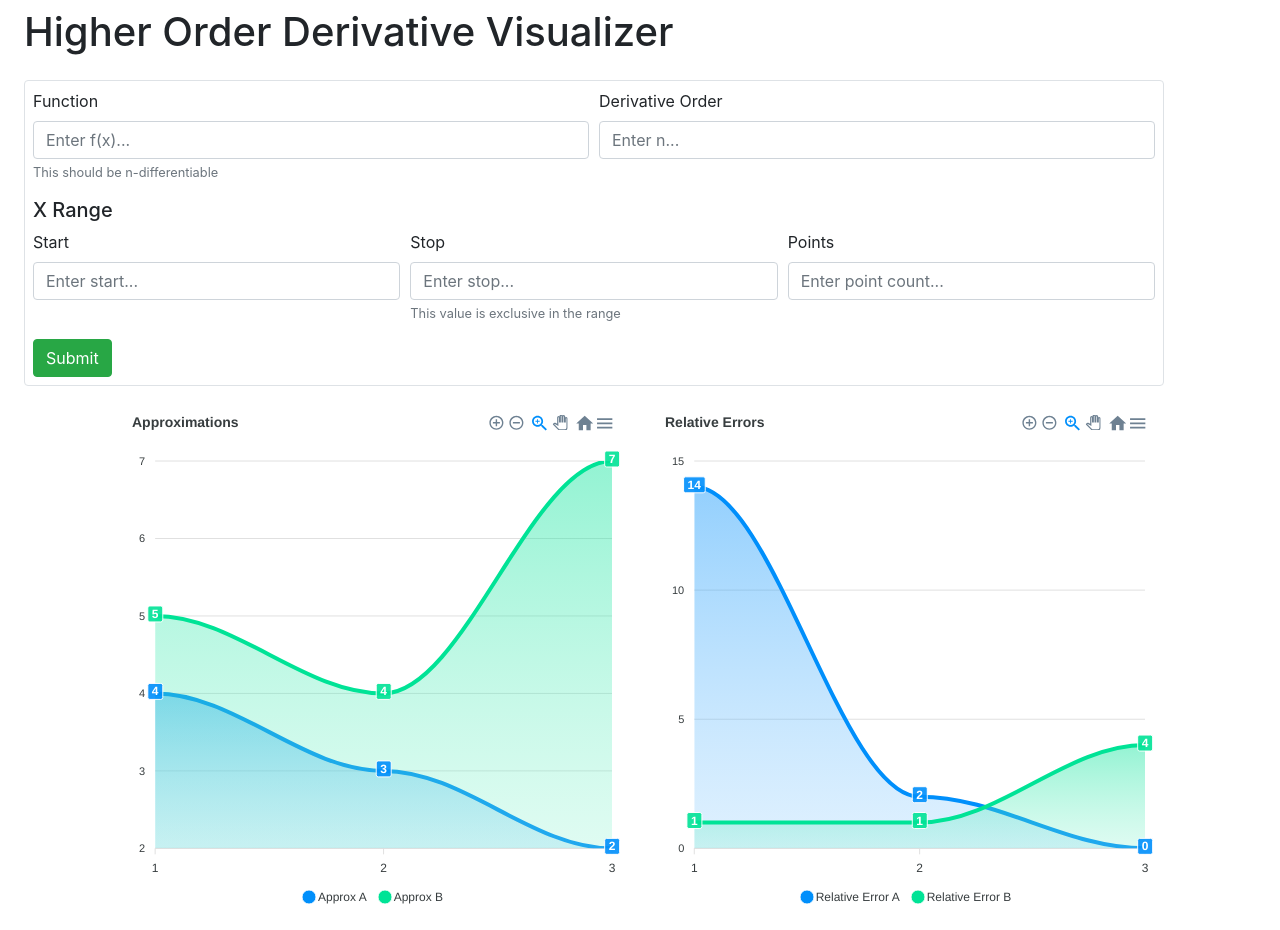
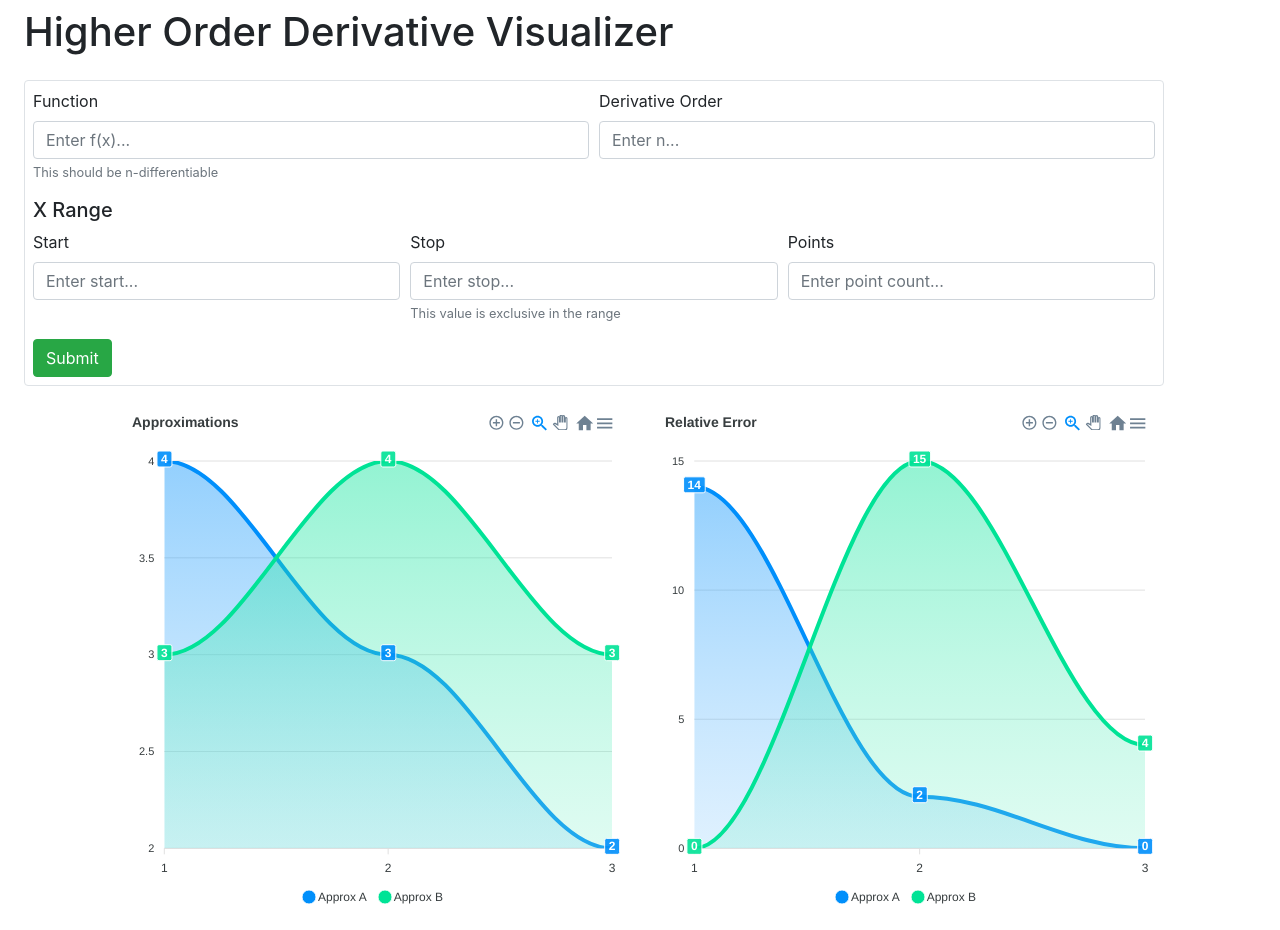
Before and after one commit to SpencerMcMurray/Derivative-Visualizer, a Next.js app: page / in a window 1280 px wide. Built offline with nearby package versions, Linux system fonts and the light colour scheme.

Commit message:
data format rewrite to make selection easier

```diff
--- a/components/Graph.tsx
+++ b/components/Graph.tsx
@@ -18,14 +18,10 @@ const Graph: FunctionComponent<GraphProps> = ({ x, lines, ...props }) => {
     title: { text: props.title },
     xaxis: { x },
   };
-  const series = lines.map((line, idx) => ({
-    name: line.name,
-    data: line.yPoints,
-  }));
   return (
     <Chart
       options={options}
-      series={series}
+      series={lines}
       type="area"
       width={props.width || 500}
       height={props.height || 500}
--- a/components/GraphBox.tsx
+++ b/components/GraphBox.tsx
@@ -1,11 +1,31 @@
 import React, { FunctionComponent } from "react";
+import Graph from "./Graph";
+import { Approximation } from "../public/static/helpers/interfaces";
 
-const GraphBox: FunctionComponent<{}> = ({ children }) => {
+interface GraphBoxPorps {
+  x: number[];
+  lines: Approximation[];
+}
+
+const GraphBox: FunctionComponent<GraphBoxPorps> = ({ x, lines }) => {
   return (
     <div className="d-flex justify-content-center flex-wrap">
-      {React.Children.map(children, (child) => (
-        <div className="col-xl-5">{child}</div>
-      ))}
+      <div className="col-xl-5">
+        <Graph
+          id="approx"
+          title="Approximations"
+          x={x}
+          lines={lines.map((line) => ({ name: line.name, data: line.y }))}
+        />
+      </div>
+      <div className="col-xl-5">
+        <Graph
+          id="errs"
+          title="Relative Error"
+          x={x}
+          lines={lines.map((line) => ({ name: line.name, data: line.error }))}
+        />
+      </div>
     </div>
   );
 };
--- a/pages/index.tsx
+++ b/pages/index.tsx
@@ -1,30 +1,31 @@
 import React from "react";
 import { NextPage } from "next";
-import { Line } from "../public/static/helpers/interfaces";
+import { Approximation } from "../public/static/helpers/interfaces";
 import Graph from "../components/Graph";
 import GraphBox from "../components/GraphBox";
 import Title from "../components/Title";
 import InputBox from "../components/InputBox";
 
 const Index: NextPage<{}> = () => {
-  // TODO: These 3 consts will come from a backend fetch
+  // TODO: These consts will come from a backend fetch
   const x: number[] = [1, 2, 3];
-  const approxs: Line[] = [
-    { name: "Approx A", yPoints: [4, 3, 2] },
-    { name: "Approx B", yPoints: [5, 4, 7] },
-  ];
-  const errs: Line[] = [
-    { name: "Relative Error A", yPoints: [14, 2, 0] },
-    { name: "Relative Error B", yPoints: [1, 1, 4] },
+  const lines: Approximation[] = [
+    {
+      name: "Approx A",
+      y: [4, 3, 2],
+      error: [14, 2, 0],
+    },
+    {
+      name: "Approx B",
+      y: [3, 4, 3],
+      error: [0, 15, 4],
+    },
   ];
   return (
     <React.Fragment>
       <Title />
       <InputBox />
-      <GraphBox>
-        <Graph id="approx" title="Approximations" x={x} lines={approxs} />
-        <Graph id="rel-err" title="Relative Errors" x={x} lines={errs} />
-      </GraphBox>
+      <GraphBox x={x} lines={lines} />
     </React.Fragment>
   );
 };
```
Also changed, not shown: public/static/helpers/interfaces.ts (+7 -1 lines).
